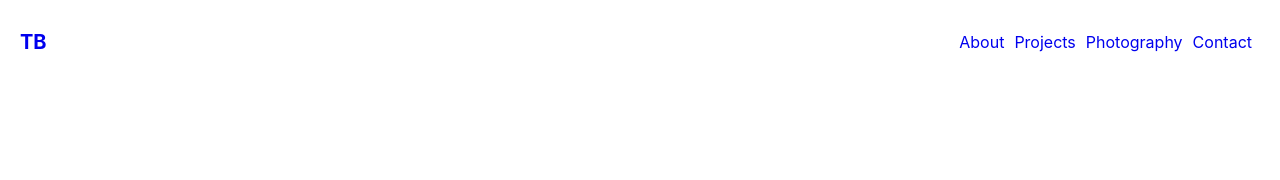
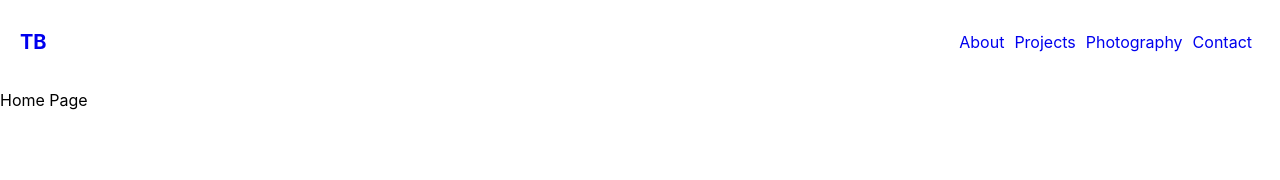
Before and after one commit to tatia-burdett/main-portfolio, a React (Create React App) app: page / in a window 1280 px wide. Shown: the top 180 px of the page. Built offline with nearby package versions, Linux system fonts and the light colour scheme.

Commit message:
add home component, positioning

```diff
--- /dev/null
+++ b/src/App.css
@@ -0,0 +1,3 @@
+main {
+  margin-top: 90px;
+}
--- a/src/App.js
+++ b/src/App.js
@@ -1,15 +1,36 @@
 import React from 'react';
+import { Route, Switch } from 'react-router-dom'
+import './App.css'
 
 import NavBar from './NavBar/NavBar'
+import HomePage from './HomePage/HomePage'
 
-function App() {
+class App extends React.Component {
+
+  renderRoutes () {
+    return (
+      <Switch>
+        <Route
+          exact
+          path='/'
+          component={HomePage}
+        />
+      </Switch>
+    )
+  }
+
+  render() {
     return (
       <div>
         <nav>
           <NavBar />
         </nav>
+        <main>
+          {this.renderRoutes()}
+        </main>
       </div>
-  );
+    )
+  }
 }
 
 export default App;
--- /dev/null
+++ b/src/HomePage/HomePage.js
@@ -0,0 +1,13 @@
+import React from 'react'
+
+class HomePage extends React.Component {
+  render() {
+    return (
+      <div>
+        Home Page
+      </div>
+    )
+  }
+}
+
+export default HomePage
```
Lines whose indentation alone changed are shown as unchanged.
